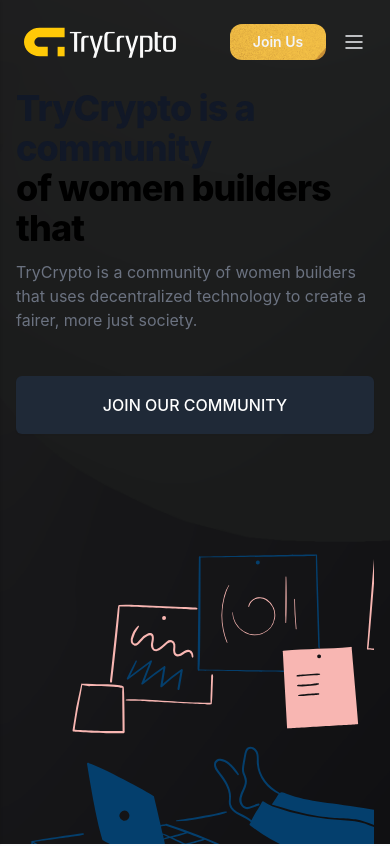
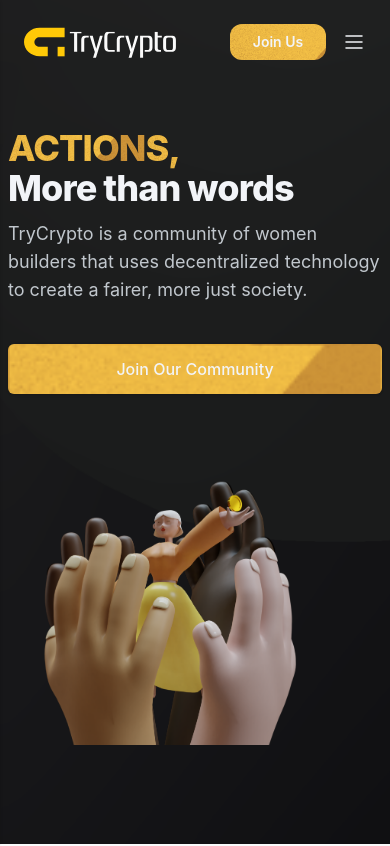
Before and after one commit to trycrypto/live-tc-site, a Next.js app: page / in a window 390 px wide. Shown: the top 846 px of the page. Built offline with nearby package versions, Linux system fonts and the light colour scheme.

Commit message:
feat: Home Hero (need to fix responsiveness)

```diff
--- a/components/Navbar/index.js
+++ b/components/Navbar/index.js
@@ -2,8 +2,6 @@ import React, { useState } from "react";
 export default function IndexPage() {
   const [show, setShow] = useState(null);
   const [profile, setProfile] = useState(false);
-  const [product, setProduct] = useState(false);
-  const [deliverables, setDeliverables] = useState(false);
   return (
     <>
       <div className="h-full w-full">
--- a/components/home/Hero.js
+++ b/components/home/Hero.js
@@ -2,39 +2,98 @@ import MainBanner from "../visuals/Main-banner";
 
 const Home = () => {
   return (
-    <div className="relative h-screen pt-6 pb-12  px-15 sm:pb-12 lg:pb-10">
-      <main className="mt-16 mx-auto max-w-screen-2xl px-4 sm:mt-24 sm:px-6 lg:mt-32">
-        <div className="lg:grid lg:grid-cols-12 lg:gap-8">
-          <div className="sm:text-center md:max-w-2xl md:mx-auto lg:col-span-6 lg:text-left">
-            <h1>
-              <span className="mt-1 block text-4xl tracking-tight font-extrabold sm:text-5xl xl:text-5xl">
-                <span className="block text-gray-900">
-                  TryCrypto is a community{" "}
-                </span>
-                <span className="block text-indigo-600">
-                  of women builders that
-                </span>
-              </span>
+    <div className="relative">
+      <main className="h-screen">
+        <div className="mx-auto  max-w-screen-xl w-full pt-32 pb-20 md:text-center  lg:py-48 lg:text-left">
+          <div className="px-2 lg:w-5/12 sm:px-8 ">
+            <h1 className="text-4xl tracking-tight font-extrabold  sm:text-5xl md:text-6xl lg:text-5xl xl:text-7xl">
+              <span className="block bg-clip-text text-transparent bg-yellow-bkg uppercase inline">
+                Actions,
+              </span>{" "}
+              <br />
+              <span className="block text-grey inline">More than words</span>
             </h1>
-            <p className="mt-3 text-base text-gray-500 sm:mt-5 sm:text-xl lg:text-lg xl:text-xl">
+            <p className="mt-3 md:mx-auto text-lg text-grey-extralight sm:text-xl md:mt-5 md:max-w-2xl">
               TryCrypto is a community of women builders that uses decentralized
               technology to create a fairer, more just society.
             </p>
-            <div className="mt-8 sm:max-w-lg sm:mx-auto sm:text-center lg:text-left lg:mx-0">
-              <button
-                type="submit"
-                className="uppercase mt-3 w-full px-10 py-4 border border-transparent text-base font-medium rounded-md text-white bg-gray-800 shadow-sm hover:bg-gray-900 focus:outline-none focus:ring-2 focus:ring-offset-2 focus:ring-indigo-500 sm:mt-0 sm:ml-3 sm:flex-shrink-0 sm:inline-flex sm:items-center sm:w-auto md:m-0"
-              >
-                Join our community
-              </button>
+            <div className="mt-10 sm:flex sm:justify-center lg:justify-start">
+              <div className="mt-3 rounded-md shadow sm:mt-0 ">
+                <a
+                  href="#"
+                  className="w-full flex items-center justify-center px-8 py-3 border border-transparent text-base font-medium rounded-md text-grey bg-yellow-bkg bg-cover md:py-4 md:text-lg md:px-10"
+                >
+                  Join Our Community
+                </a>
+              </div>
             </div>
           </div>
-          <div className="mt-12 relative sm:max-w-lg sm:mx-auto lg:mt-0 lg:max-w-none lg:mx-0 lg:col-span-6 lg:flex lg:items-center">
-            <MainBanner className="w-full" />
-          </div>
+        </div>
+        <div className="mx-auto relative w-10/12 lg:absolute lg:inset-y-0 lg:right-0 lg:w-1/2 lg:h-full lg:mt-20">
+          <img
+            className="absolute inset-0 w-10/12 object-cover"
+            src="/images/equity.png"
+            alt=""
+          />
         </div>
       </main>
     </div>
+    // <div className="flex relative h-screen max-w-screen-2xl mx-auto">
+    /* <div className="flex justify-between items-center ">
+        <div className="flex flex-col items-left mx-4 max-w-screen-2xl ">
+          <h1 className="mt-1 block text-4xl tracking-tight font-bold sm:text-5xl xl:text-7xl">
+            <span className="block bg-clip-text bg-yellow-bkg text-transparent uppercase ">
+              Action,
+            </span>
+            <span className="block text-grey">More than Words</span>
+          </h1>
+          <p className=" block mt-3 text-base text-gray-500 sm:mt-5 sm:text-xl lg:text-lg xl:text-xl">
+            TryCrypto is a community of women builders that uses decentralized
+            technology to create a fairer, more just society.
+          </p>
+          <button
+            type="submit"
+            className="bg-yellow-bkg bg-cover px-10 py-4 rounded-md text-grey font-semibold text-large tracking-wide shadow-md"
+          >
+            Join our community
+          </button>
+        </div>
+        <div className="relative">
+          <img className=" w-8/12" src="/images/equity.png" />
+        </div>
+    //   </div> */
+    // </div>
+    // <div className="flex relative h-screen ">
+    //   <main className="flex justify-center items-center max-w-screen m-auto">
+    //     <div className="mt-32 lg:mt-0 lg:grid lg:grid-cols-12 lg:gap-5 items-center">
+    //       <div className="pb-0 max-w-2xl sm:text-center md:max-w-lg md:mx-auto lg:col-span-6 lg:text-left lg:pb-32">
+    //         <h1>
+    //           <span className="mt-1 block text-4xl tracking-tight font-bold sm:text-5xl xl:text-7xl">
+    //             <span className="block bg-clip-text bg-yellow-bkg text-transparent uppercase ">
+    //               Action,
+    //             </span>
+    //             <span className="block text-grey">More than Words</span>
+    //           </span>
+    //         </h1>
+    //         <p className="mt-3 text-base text-gray-500 sm:mt-5 sm:text-xl lg:text-lg xl:text-xl">
+    //           TryCrypto is a community of women builders that uses decentralized
+    //           technology to create a fairer, more just society.
+    //         </p>
+    //         <div className="flex justify-center mt-8 sm:max-w-lg sm:mx-auto sm:text-center lg:text-left lg:mx-0">
+    //           <button
+    //             type="submit"
+    //             className="uppercase mt-3 w-11/12 px-10 py-4 border border-transparent text-base font-medium rounded-md text-white bg-yellow-bkg bg-cover shadow-sm hover:bg-gray-900 focus:outline-none focus:ring-2 focus:ring-offset-2 focus:ring-indigo-500 sm:mt-0 sm:ml-3 sm:flex-shrink-0 sm:inline-flex sm:items-center sm:w-auto md:m-0"
+    //           >
+    //             Join our community
+    //           </button>
+    //         </div>
+    //       </div>
+    //       <div className="relative sm:max-w-lg sm:mx-auto  lg:max-w-screen-xl lg:mx-0 lg:col-span-5 lg:flex lg:items-center">
+    //         <img className="w-full" src="/images/equity.png" />
+    //       </div>
+    //     </div>
+    //   </main>
+    // </div>
   );
 };
 
--- a/pages/index.js
+++ b/pages/index.js
@@ -18,7 +18,7 @@ export default function Home() {
         <meta name="description" content="Generated by create next app" />
         <link rel="icon" href="/favicon.ico" />
       </Head>
-      <div className="bg-home-bkg bg-cover">
+      <div className=" bg-home-bkg bg-cover">
         <Navbar />
         <Hero />
       </div>
--- a/tailwind.config.js
+++ b/tailwind.config.js
@@ -5,6 +5,9 @@ module.exports = {
   darkMode: false, // or 'media' or 'class'
   theme: {
     extend: {
+      fontFamily: {
+        sans: ['"PT Sans"', "sans-serif"],
+      },
       backgroundImage: {
         "home-bkg": "url(/images/home.png)",
         "yellow-bkg": "url(/images/yellow.png)",
```
Also changed, not shown: public/images/equity.png (added).
